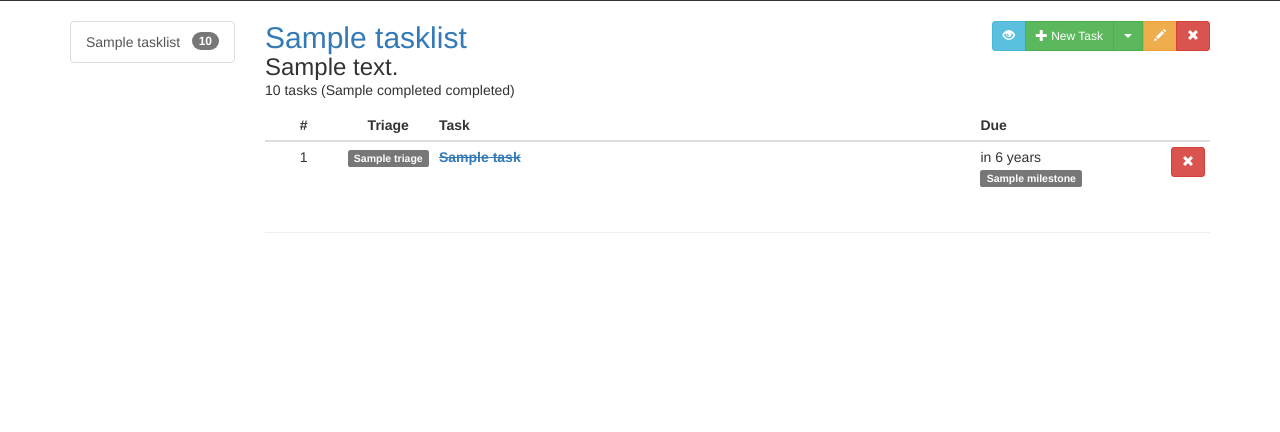
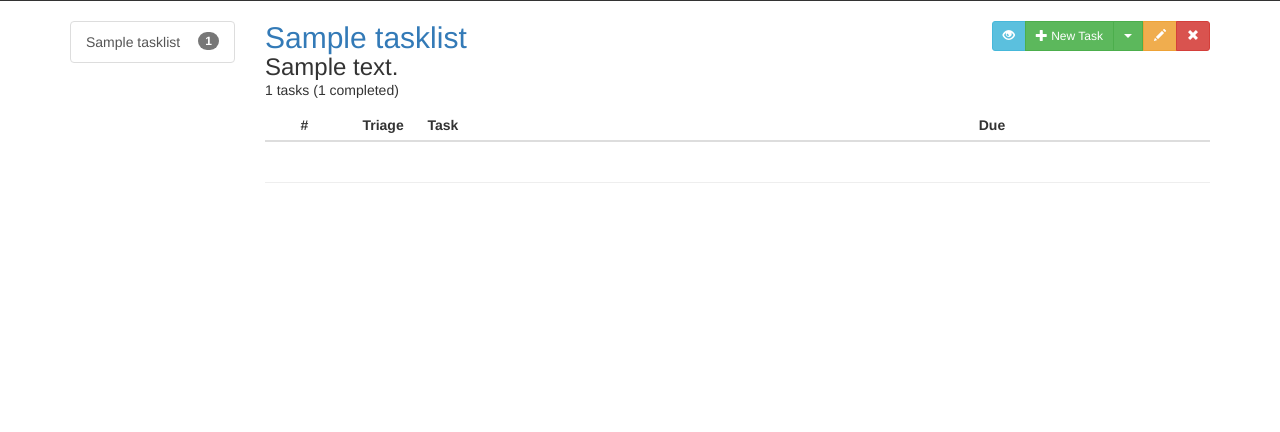
Before and after one commit to SamStudio8/triage, a Django app: template templates/task/list.html in a window 1280 px wide. Shown: the part 149-581 px from the top of the page. Run offline with Django 3.2, Linux system fonts and the light colour scheme; the template is opened without the code that fills it: most values are stand-ins (such as "Sample title", 1, 10 or a date in 2020); lists and menus that the app fills with data are empty; parts of the project's set-up code (start-up, migrations or seed data) failed here and were passed over; some libraries are stand-ins or nearby versions.

Commit message:
Hide completed tasks on home, use props for counters

```diff
--- a/task/views.py
+++ b/task/views.py
@@ -17,9 +17,6 @@ import event.utils as EventUtils
 @login_required
 def list_tasks(request):
     tasklists = request.user.tasklists.all()
-    for tasklist in tasklists:
-        tasklist.completed = tasklist.tasks.filter(completed=True).count()
-        tasklist.uncompleted = tasklist.tasks.filter(completed=False).count()
     return render(request, "task/list.html", {"tasklists": tasklists})
 
 @login_required
--- a/templates/task/list.html
+++ b/templates/task/list.html
@@ -38,7 +38,7 @@
     <div class="col-md-2">
         <div class="list-group">
         {% for tasklist in tasklists|dictsort:"name" %}
-            <a href="#tl_{{ tasklist.name }}" class="list-group-item">{{ tasklist.name }}<span class="badge">{{ tasklist.uncompleted }}</span></a>
+            <a href="#tl_{{ tasklist.name }}" class="list-group-item">{{ tasklist.name }}<span class="badge">{{ tasklist.num_incomplete }}</span></a>
         {% endfor %}
         </div>
     </div>
@@ -72,7 +72,7 @@
         <div class="row">
             <div class="col-md-12">
                 <h3>{{ tasklist.description }}</h3>
-                <p>{{ tasklist.uncompleted }} tasks ({{ tasklist.completed }} completed)</p>
+                <p>{{ tasklist.num_incomplete }} tasks ({{ tasklist.num_complete }} completed)</p>
                 {% if tasklist.tasks.all %}
                 <table class="table table-hover table-condensed">
                     <thead>
@@ -86,9 +86,7 @@
                     </thead>
                     <tbody>
                     {% for task in tasklist.tasks.all %}
-                        {% if task.completed %}
-                            <tr>
-                        {% else %}
+                      {% if not task.completed %}
                             {% if not task.due_date %}
                                 <tr class="warning">
                             {% elif task.is_due == -1 %}
@@ -98,7 +96,6 @@
                             {% else %}
                                 <tr>
                             {% endif %}
-                        {% endif %}
                         <td class="text-center">{{ task.local_id }}</td>
                         <td class="text-center">
                             <span class="label label-default" style="background-color:#{{ task.triage.bg_colour }}; color:#{{ task.triage.fg_colour }}">{{ task.triage.name }}</span>
@@ -130,6 +127,7 @@
                         {% endif %}
                         </td>
                         </tr>
+                        {% endif %}
                 {% endfor %}
                 </tbody>
                 <tfoot></tfoot>
```
Also changed, not shown: task/models.py (+8 -0 lines).
